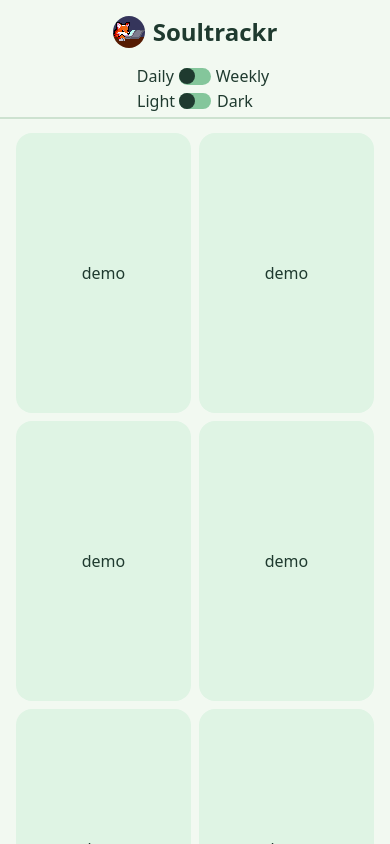
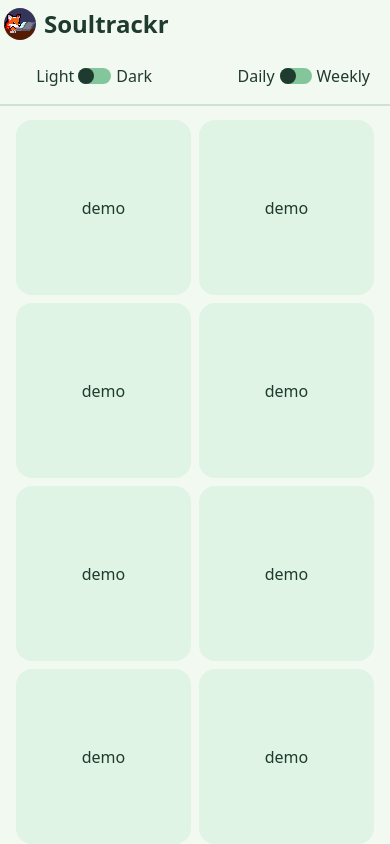
Before and after one commit to KitsuneTheDev/soultrackr, a React (Vite) app: page / in a window 390 px wide. Shown: the top 844 px of the page. Built offline with nearby package versions, Linux system fonts and the light colour scheme.

Commit message:
update: navbar responsiveness
-Daily view updated
-Task seperated as component

```diff
--- a/src/components/Daily.jsx
+++ b/src/components/Daily.jsx
@@ -1,4 +1,5 @@
 import { useState } from "react";
+import Task from './Task.jsx';
 
 export default function Daily() {
 
@@ -7,10 +8,10 @@ export default function Daily() {
         {demo: "demo"},{demo: "demo"},{demo: "demo"},{demo: "demo"},{demo: "demo"},{demo: "demo"},{demo: "demo"},{demo: "demo"},{demo: "demo"},{demo: "demo"}]);
 
     return(
-        <div className={`w-full h-full grid gap-2 grid-cols-6 md:grid-cols-4 max-sm:grid-cols-2`}>
-            {tasks.map(task => {
+        <div className={`w-full h-full grid gap-2 lg:grid-cols-6 md:grid-cols-4 max-sm:grid-cols-2`}>
+            {tasks?.map(task => {
                 return(
-                    <div className={`col-span-1 row-span-1 h-70 text-center flex justify-center bg-day-surface dark:bg-night-surface gap-5 rounded-2xl items-center`}><h2>{task.demo}</h2></div>
+                    <Task task={task} />
                 );
             })}
         </div>
--- a/src/components/Navbar.jsx
+++ b/src/components/Navbar.jsx
@@ -38,12 +38,12 @@ export default function Navbar() {
 
     return(
         <>
-            <nav className="navbar-container h-1/16 pl-4 w-full max-md:px-16 max-sm:flex max-sm:flex-col max-sm:justify-start max-sm:items-center max-sm:p-0 outline-2 transition-all duration-500 ease-out outline-day-border text-day-text dark:outline-night-border dark:text-night-text grid grid-cols-7 grid-rows-1">
-                <div className="site-logo-container pt-4 col-span-1 flex items-start justify-center mb-5 gap-2 mx-4 md:mx-8 max-sm:mx-16">
+            <nav className="navbar-container h-1/16 pl-4 w-full md:px-16 max-sm:p-0 max-sm:pt-22 outline-2 transition-all duration-500 ease-out outline-day-border text-day-text dark:outline-night-border dark:text-night-text grid grid-cols-7 grid-rows-1">
+                <div className="site-logo-container pt-4 col-span-1 flex items-start max-sm:absolute max-sm:top-[-8px] left-[-60px] justify-center mb-5 gap-2 mx-4 md:mx-8 max-sm:mx-16">
                     <img src={siteLogo} alt="site logo" width={32} className="rounded-2xl" />
                     <h1 className="text-2xl text-day-text dark:text-night-text font-bold">Soultrackr</h1>
                 </div>
-                <div className="navbar-elements-container col-span-5 py-8 max-sm:p-0">
+                <div className="navbar-elements-container col-span-5 py-8 max-sm:p-0 max-sm:absolute max-sm:right-[20%] max-sm:top-[8%]">
                     <label htmlFor="toggleView" className="toggle-view-switch flex justify-center items-center hover:cursor-pointer" onClick={handleViewToggle}>
                         <input type="checkbox" id="toggleView" className="hidden" />
                         <div className="slider-container flex gap-[42px] w-[32.5px] pl-[16px] h-[16.5px] items-center justify-center relative z-0 dark:bg-day-text bg-day-accent rounded-2xl">
@@ -54,7 +54,7 @@ export default function Navbar() {
                     </label>
                 </div>
                 <div className="toggle-theme-container col-span-1 py-8 max-sm:p-2">
-                    <label htmlFor="toggleTheme" className="toggle-theme-switch flex justify-center items-center hover:cursor-pointer" onClick={handleThemeToggle}>
+                    <label htmlFor="toggleTheme" className="toggle-theme-switch flex justify-center items-center hover:cursor-pointer max-sm:absolute max-sm:left-[20%] max-sm:top-[8%]" onClick={handleThemeToggle}>
                         <input type="checkbox" id="toggleTheme" className="hidden" />
                         <div className={`slider-container w-[32.5px] h-[16.5px] dark:bg-day-text bg-day-accent rounded-2xl relative z-0 flex gap-[42px] items-center justify-center`}>
                             <span className="light">Light</span>
--- /dev/null
+++ b/src/components/Task.jsx
@@ -0,0 +1,7 @@
+export default function Task(props) {
+    return(
+        <div className={`col-span-1 row-span-1 aspect-square text-center flex justify-center bg-day-surface dark:bg-night-surface rounded-2xl items-center`}>
+            <h2>{props.task.demo}</h2>
+        </div>
+    );
+}
```
Also changed, not shown: src/components/AddButton.jsx (added).
